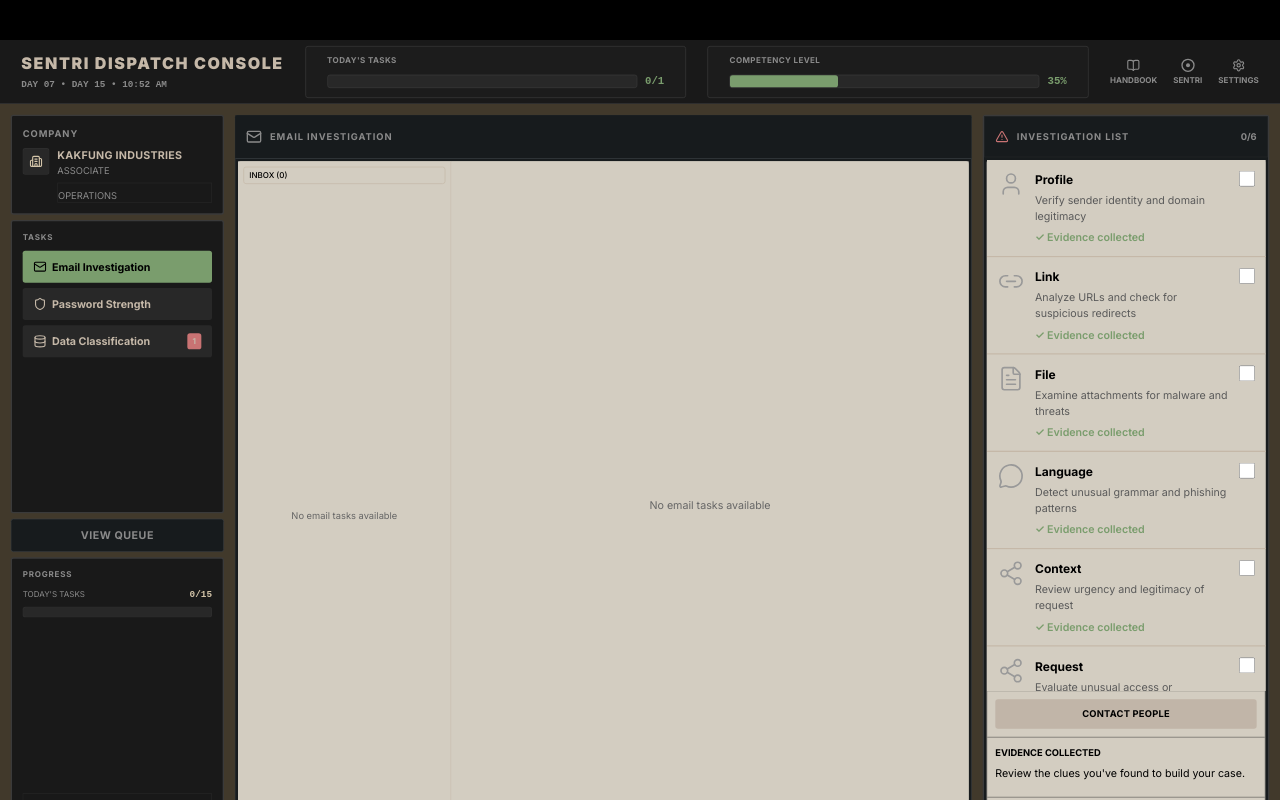
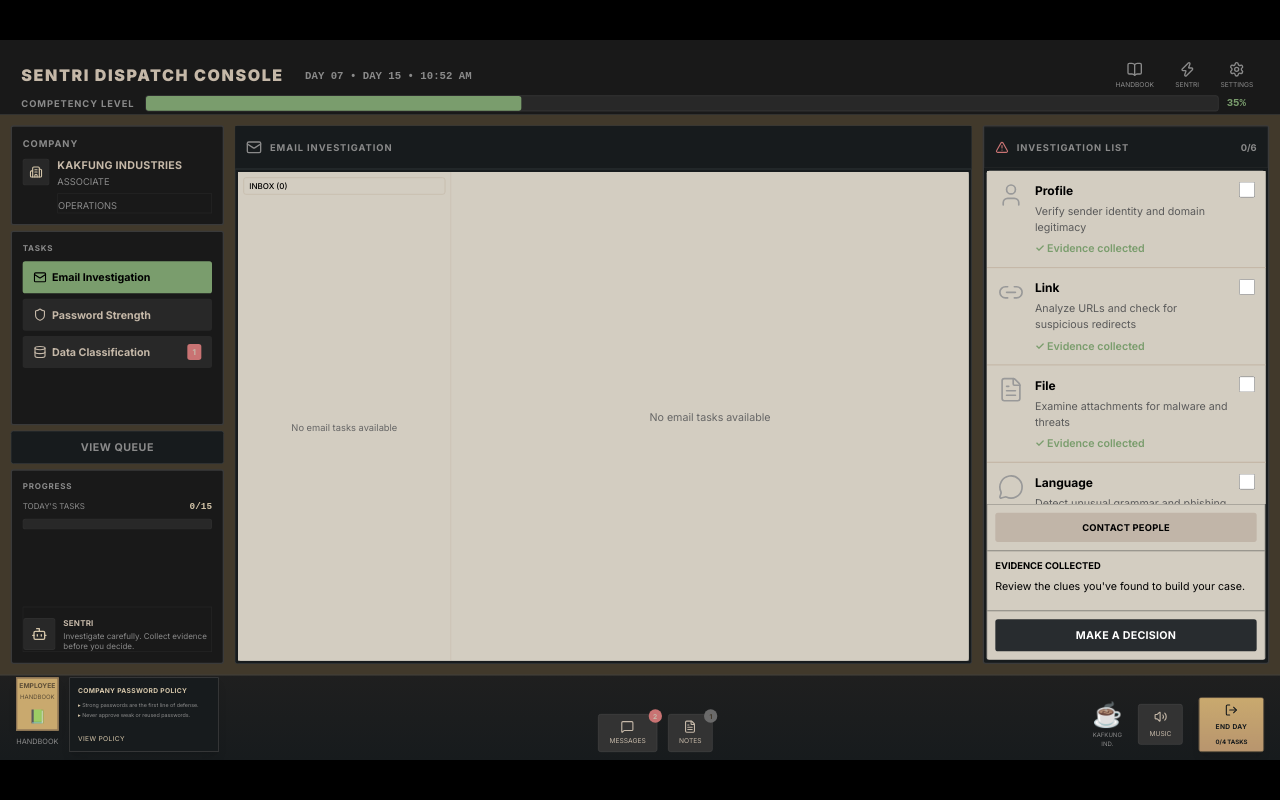
Before and after one commit to wembyirving1101/sentri-demo2, a Next.js app: page / in a window 1280 px wide. Built offline with nearby package versions, Linux system fonts and the light colour scheme.

Commit message:
Restored v13: feat: add new log entries and update Turbopack cache logs

```diff
--- a/app/page.tsx
+++ b/app/page.tsx
@@ -465,14 +465,12 @@ export default function Home() {
   return (
     <div
       className="w-[1920px] bg-background text-foreground flex flex-col"
-      style={{ height: '1408px' }}
+      style={{ height: aspectRatio === '16:9' ? '1080px' : '1200px' }}
     >
       {/* Header - Fixed height */}
       <Header
         currentTime={displayTime}
         graduationProgress={gameState.graduationProgress}
-        completedTasks={gameState.todaysTasksCompleted}
-        totalTasks={gameState.tasksGeneratedToday || 4}
         onSettingsClick={() => setShowSettings(true)}
       />
 
--- a/components/DeskUI.tsx
+++ b/components/DeskUI.tsx
@@ -23,7 +23,7 @@ export default function DeskUI({ progressPercentage, onEndDay, tasksCompleted =
   return (
     <>
       {/* Persistent Desk UI - Fixed height bottom row */}
-      <div className="w-[1920px] h-44 bg-gradient-to-t from-[#171b1d] to-[#1f1f1f] border-t border-[#444444] px-6 py-4 flex items-end justify-between gap-6 flex-shrink-0">
+      <div className="w-[1920px] h-32 bg-gradient-to-t from-[#171b1d] to-[#1f1f1f] border-t border-[#444444] px-6 py-3 flex items-end justify-between gap-6 flex-shrink-0">
         {/* Left: Employee Handbook */}
         <div className="flex gap-4">
           {/* Handbook */}
--- a/components/Header.tsx
+++ b/components/Header.tsx
@@ -1,101 +1,78 @@
-import { Settings, BookOpen } from 'lucide-react'
+import { Settings, HelpCircle, BookOpen, Zap } from 'lucide-react'
 
 interface HeaderProps {
   currentTime: string
   graduationProgress: number
-  completedTasks?: number
-  totalTasks?: number
   onSettingsClick?: () => void
 }
 
-export default function Header({ currentTime, graduationProgress, completedTasks = 0, totalTasks = 4, onSettingsClick }: HeaderProps) {
-  const taskProgress = totalTasks > 0 ? Math.round((completedTasks / totalTasks) * 100) : 0
-
+export default function Header({ currentTime, graduationProgress, onSettingsClick }: HeaderProps) {
   return (
-    <header className="w-[1920px] h-24 border-b border-border bg-card px-8 py-4 flex-shrink-0">
-      <div className="flex items-center justify-between h-full gap-8">
-        {/* Left: Title and Time */}
-        <div className="flex flex-col gap-1">
+    <header className="w-[1920px] h-28 border-b border-border bg-card px-8 py-6 flex-shrink-0">
+      <div className="flex flex-col justify-between h-full">
+        {/* Top Row: Logo and Time */}
+        <div className="flex items-center justify-between">
+          <div className="flex items-center gap-8">
             <h1 className="text-2xl font-black tracking-widest text-foreground">
               SENTRI DISPATCH CONSOLE
             </h1>
-          <span className="font-mono text-sm font-bold text-muted-foreground" suppressHydrationWarning>
+            <span className="font-mono text-base font-bold text-muted-foreground" suppressHydrationWarning>
               DAY 07 • {currentTime}
             </span>
           </div>
 
-        {/* Center: Stats Boxes */}
-        <div className="flex items-center gap-8 flex-1">
-          {/* Today's Tasks Box */}
-          <div className="border border-border rounded px-8 py-3 bg-secondary/20 flex flex-col gap-3 flex-1">
-            <div className="text-xs font-bold tracking-wider text-muted-foreground uppercase">
-              TODAY'S TASKS
-            </div>
-            <div className="flex items-center gap-3">
-              <div className="flex-1">
-                <div className="bg-secondary rounded h-5 border border-border">
-                  <div
-                    className="bg-success h-full transition-all duration-300 rounded"
-                    style={{ width: `${taskProgress}%` }}
-                  />
-                </div>
-              </div>
-              <span className="font-mono text-base font-black text-success min-w-max">
-                {completedTasks}/{totalTasks}
-              </span>
+          {/* Right Top: Quick Action Buttons */}
+          <div className="flex items-center gap-4">
+            <button
+              className="flex flex-col items-center gap-1 p-2 hover:bg-secondary rounded transition-colors"
+              title="Handbook"
+              aria-label="Handbook"
+            >
+              <BookOpen size={24} className="text-muted-foreground hover:text-foreground" />
+              <span className="text-[10px] text-muted-foreground uppercase">Handbook</span>
+            </button>
+            <button
+              className="flex flex-col items-center gap-1 p-2 hover:bg-secondary rounded transition-colors"
+              title="Sentri"
+              aria-label="Sentri"
+            >
+              <Zap size={24} className="text-muted-foreground hover:text-foreground" />
+              <span className="text-[10px] text-muted-foreground uppercase">Sentri</span>
+            </button>
+            <button
+              onClick={onSettingsClick}
+              className="flex flex-col items-center gap-1 p-2 hover:bg-secondary rounded transition-colors"
+              title="Settings"
+              aria-label="Settings"
+            >
+              <Settings size={24} className="text-muted-foreground hover:text-foreground" />
+              <span className="text-[10px] text-muted-foreground uppercase">Settings</span>
+            </button>
           </div>
         </div>
 
-          {/* Competency Level Box */}
-          <div className="border border-border rounded px-8 py-3 bg-secondary/20 flex flex-col gap-3 flex-1">
-            <div className="text-xs font-bold tracking-wider text-muted-foreground uppercase">
-              COMPETENCY LEVEL
-            </div>
-            <div className="flex items-center gap-3">
+        {/* Bottom Row: Competency Level Bar */}
+        <div className="flex items-center gap-8">
           <div className="flex-1">
-                <div className="bg-secondary rounded h-5 border border-border">
+            <div className="flex items-center gap-4">
+              <label className="text-sm font-bold tracking-widest text-muted-foreground uppercase min-w-max">
+                Competency Level
+              </label>
+              <div className="flex-1 flex items-center gap-3">
+                <div className="flex-1">
+                  <div className="bg-secondary rounded h-6 border border-border">
                     <div
                       className="bg-success h-full transition-all duration-300 rounded"
                       style={{ width: `${graduationProgress}%` }}
                     />
                   </div>
                 </div>
-              <span className="font-mono text-base font-black text-success min-w-max">
+                <span className="font-mono text-base font-black text-success min-w-12">
                   {graduationProgress}%
                 </span>
               </div>
             </div>
           </div>
-
-        {/* Right: Action Buttons */}
-        <div className="flex items-center gap-6">
-          <button
-            className="flex flex-col items-center gap-1 hover:opacity-80 transition-opacity"
-            title="Handbook"
-            aria-label="Handbook"
-          >
-            <BookOpen size={20} className="text-muted-foreground" />
-            <span className="text-xs font-bold text-muted-foreground uppercase">Handbook</span>
-          </button>
-          <button
-            className="flex flex-col items-center gap-1 hover:opacity-80 transition-opacity"
-            title="Sentri"
-            aria-label="Sentri"
-          >
-            <div className="w-5 h-5 rounded-full border-2 border-muted-foreground flex items-center justify-center">
-              <div className="w-1.5 h-1.5 bg-muted-foreground rounded-full" />
-            </div>
-            <span className="text-xs font-bold text-muted-foreground uppercase">Sentri</span>
-          </button>
-          <button
-            onClick={onSettingsClick}
-            className="flex flex-col items-center gap-1 hover:opacity-80 transition-opacity"
-            title="Settings"
-            aria-label="Settings"
-          >
-            <Settings size={20} className="text-muted-foreground" />
-            <span className="text-xs font-bold text-muted-foreground uppercase">Settings</span>
-          </button>
         </div>
       </div>
     </header>
```
Lines whose indentation alone changed are shown as unchanged.
